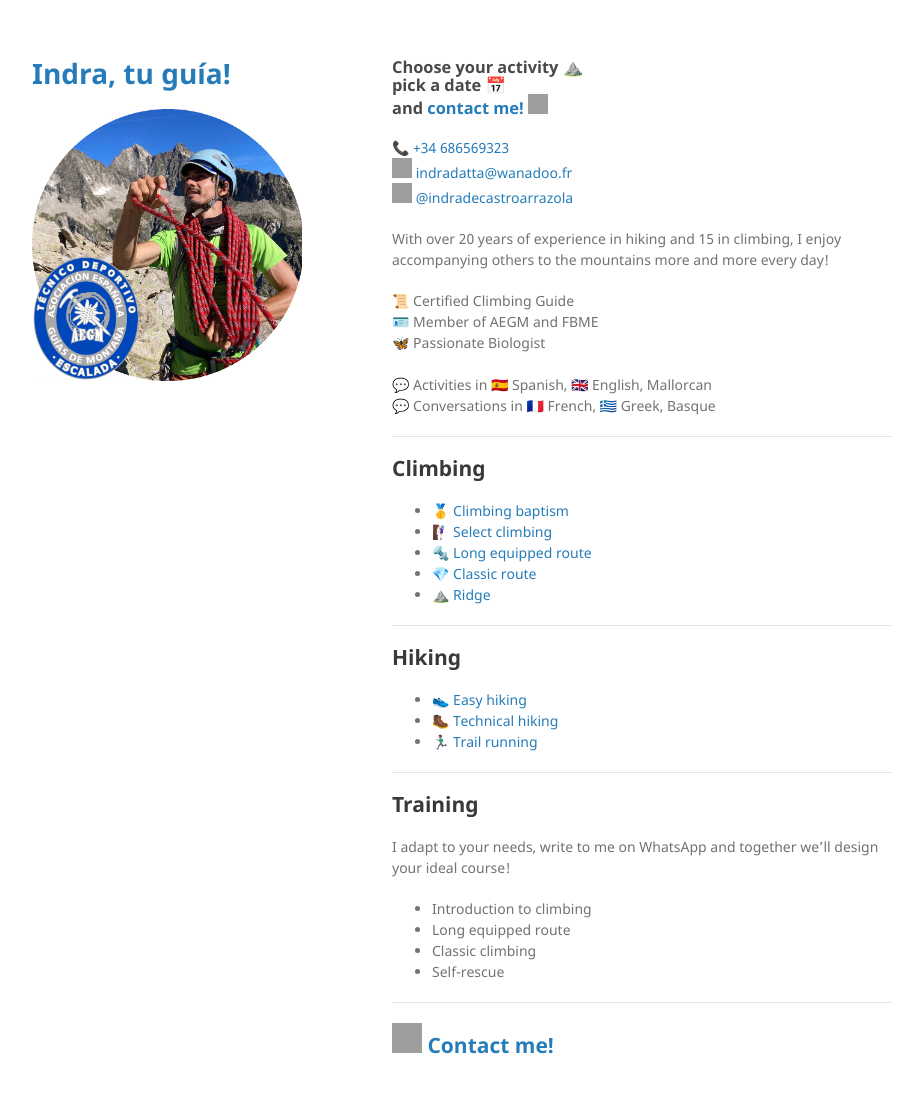
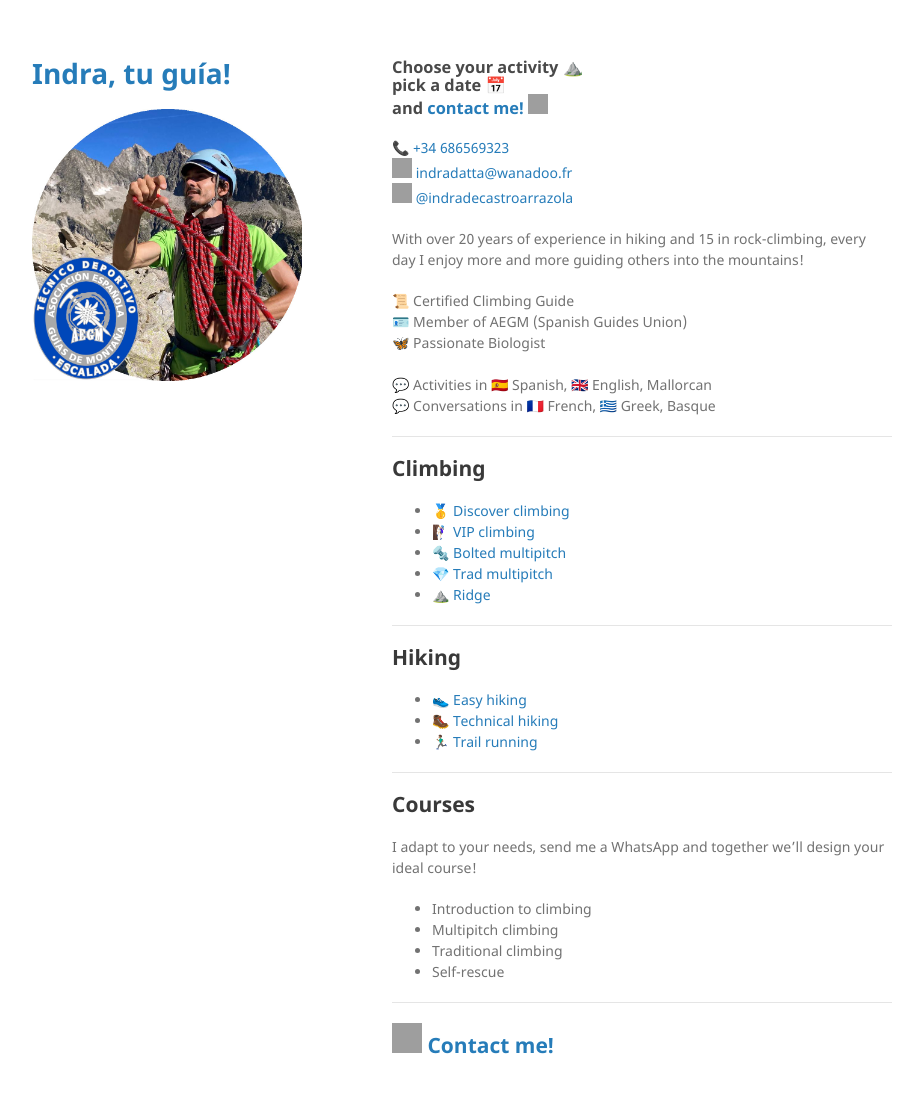
Before and after one commit to indradecastro/MountainGuide, a Jekyll site: the page built from index.md, in a window 1280 px wide and 1127 px high. Shown: the top 1093 px of the window, without its empty margins (178-1101 px from the left). Built offline with Jekyll 4.4.1, drawn with Linux system fonts in a browser that asks for light colours; emoji names are drawn with the system emoji font; the repository's description, which GitHub fills in, is left out; our own code applies the rules of GitHub Pages for plain Markdown files; grey boxes are pictures that could not be loaded.

Commit message:
translate index

```diff
--- a/index.md
+++ b/index.md
@@ -2,16 +2,16 @@
 layout: default
 ---
 
-### Choose your activity :mountain: <br> pick a date :date: <br> and [contact me!](https://wa.me/+34686569323?text=Hi,%20I'm%20interested%20in%20doing%20a%20mountain%20activity%20with%20you.%0A%0AAre%20you%20available%20on%20the%20day...) <img src="https://raw.githubusercontent.com/FortAwesome/Font-Awesome/6.x/svgs/brands/whatsapp.svg" width="20" height="20">
+### Choose your activity :mountain: <br> pick a date :date: <br> and [contact me!](https://wa.me/+34686569323?text=Hi,%20I'm%20interested%20in%20doing%20a%20mountain%20activity%20with%20you.%0A%0AAre%20you%20available%20on%20the%20following%20date...) <img src="https://raw.githubusercontent.com/FortAwesome/Font-Awesome/6.x/svgs/brands/whatsapp.svg" width="20" height="20">
 
 📞 [+34 686569323](tel:+34 686569323)<br>
 <img src="https://raw.githubusercontent.com/FortAwesome/Font-Awesome/6.x/svgs/regular/envelope.svg" width="20" height="20"> [indradatta@wanadoo.fr](mailto:indradatta@wanadoo.fr)<br>
 <img src="https://raw.githubusercontent.com/FortAwesome/Font-Awesome/6.x/svgs/brands/instagram.svg" width="20" height="20"> [@indradecastroarrazola](https://www.instagram.com/indradecastroarrazola/)<br>
 
-With over 20 years of experience in hiking and 15 in climbing, I enjoy accompanying others to the mountains more and more every day!
+With over 20 years of experience in hiking and 15 in rock-climbing, every day I enjoy more and more guiding others into the mountains!
 
 📜 Certified Climbing Guide <br>
-🪪 Member of AEGM and FBME <br>
+🪪 Member of AEGM (Spanish Guides Union) <br>
 🦋 Passionate Biologist <br>
 <br>
 💬 Activities in 🇪🇸 Spanish, 🇬🇧 English, Mallorcan <br>
@@ -20,10 +20,10 @@ With over 20 years of experience in hiking and 15 in climbing, I enjoy accompany
 * * *
 
 ## Climbing
-*    [🥇 Climbing baptism](./activities/climbing-baptism.md)
-*    [🧗🏻‍♀️ Select climbing](./activities/selective-sport-climbing.md)
-*    [🔩 Long equipped route](./activities/long-equipped-route.md)
-*    [💎 Classic route](./activities/classic-route.md)
+*    [🥇 Discover climbing](./activities/discover-climbing.md)
+*    [🧗🏻‍♀️ VIP climbing](./activities/vip-climbing.md)
+*    [🔩 Bolted multipitch](./activities/bolted-multipitch.md)
+*    [💎 Trad multipitch](./activities/trad-multipitch.md)
 *    [⛰️ Ridge](./activities/ridge.md)
 
 * * *
@@ -35,13 +35,13 @@ With over 20 years of experience in hiking and 15 in climbing, I enjoy accompany
 
 * * *
 
-## Training
-I adapt to your needs, write to me on WhatsApp and together we'll design your ideal course!
+## Courses
+I adapt to your needs, send me a WhatsApp and together we'll design your ideal course!
 *    Introduction to climbing
-*    Long equipped route
-*    Classic climbing
+*    Multipitch climbing
+*    Traditional climbing
 *    Self-rescue
 
 * * *
 
-## <img src="https://raw.githubusercontent.com/FortAwesome/Font-Awesome/6.x/svgs/brands/whatsapp.svg" width="30" height="30"> [Contact me!](https://wa.me/+34686569323?text=Hi,%20I'm%20interested%20in%20doing%20a%20mountain%20activity%20with%20you.%0A%0AAre%20you%20available%20on%20the%20day...)
+## <img src="https://raw.githubusercontent.com/FortAwesome/Font-Awesome/6.x/svgs/brands/whatsapp.svg" width="30" height="30"> [Contact me!](https://wa.me/+34686569323?text=Hi,%20I'm%20interested%20in%20doing%20a%20mountain%20activity%20with%20you.%0A%0AAre%20you%20available%20on%20the%20following%20date...)
```
